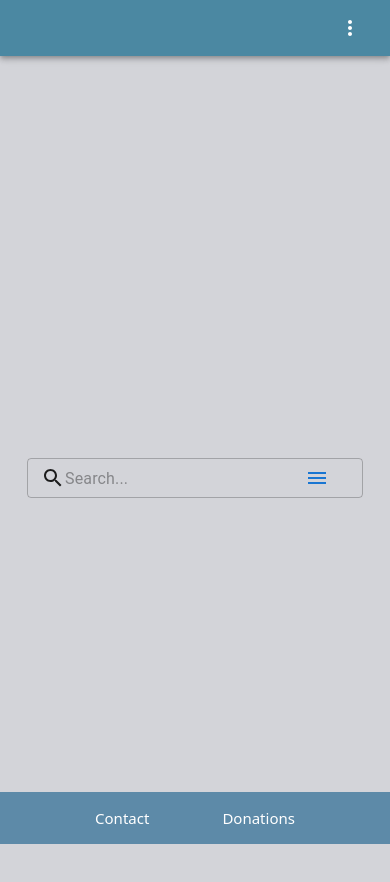
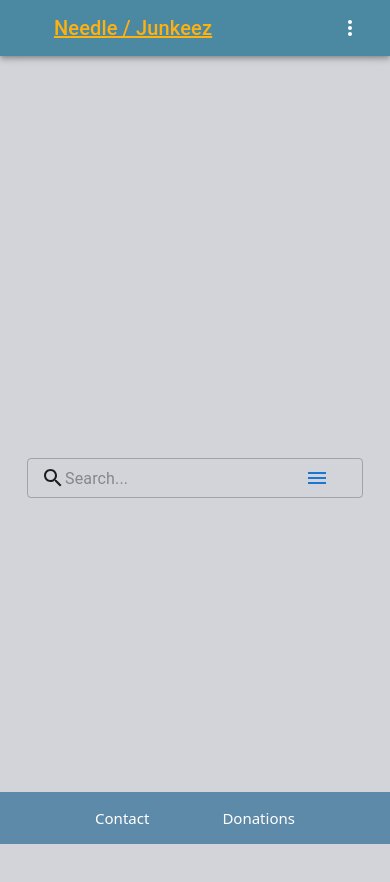
Before and after one commit to jhdk707/NeedleJunkeez, a React app in the folder needlejunkeez/client/: page /#/search/spot in a window 390 px wide. Shown: the top 882 px of the page. Built offline with nearby package versions, Linux system fonts and the light colour scheme.

Commit message:
progress made on fixing navbar for mobile, still need to smooth out drop down menu, and for some reason all of the links work except the home link

```diff
--- a/needlejunkeez/client/src/components/Navigation.js
+++ b/needlejunkeez/client/src/components/Navigation.js
@@ -1,5 +1,4 @@
 import * as React from "react";
-// import SearchFunction from "./SearchFunction";
 import { styled, alpha } from "@mui/material/styles";
 import AppBar from "@mui/material/AppBar";
 import Box from "@mui/material/Box";
@@ -10,16 +9,11 @@ import InputBase from "@mui/material/InputBase";
 import Badge from "@mui/material/Badge";
 import MenuItem from "@mui/material/MenuItem";
 import Menu from "@mui/material/Menu";
-// import MenuIcon from "@mui/icons-material/Menu";
-// import SearchIcon from "@mui/icons-material/Search";
 import AccountCircle from "@mui/icons-material/AccountCircle";
-// import MailIcon from "@mui/icons-material/Mail";
 import NotificationsIcon from "@mui/icons-material/Notifications";
 import MoreIcon from "@mui/icons-material/MoreVert";
-// import Button from "@mui/material/Button";
 import { Link } from "react-router-dom";
 import "../App.css";
-// import Splash from "./pages/Splash";
 
 const pages = [
   {
@@ -42,56 +36,10 @@ const pages = [
     page: "Search for Stuff",
     path: "/search/spot",
   },
-  // {
-  //   id: 3,
-  //   page: "Search Discogs",
-  //   path: "/search/disc",
-  // },
 ];
-
-// const Search = styled("div")(({ theme }) => ({
-//   position: "relative",
-//   borderRadius: theme.shape.borderRadius,
-//   backgroundColor: alpha(theme.palette.common.white, 0.15),
-//   "&:hover": {
-//     backgroundColor: alpha(theme.palette.common.white, 0.25),
-//   },
-//   marginRight: theme.spacing(2),
-//   marginLeft: 0,
-//   width: "100%",
-//   [theme.breakpoints.up("sm")]: {
-//     marginLeft: theme.spacing(3),
-//     width: "auto",
-//   },
-// }));
-
-// const SearchIconWrapper = styled("div")(({ theme }) => ({
-//   padding: theme.spacing(0, 2),
-//   height: "100%",
-//   position: "absolute",
-//   pointerEvents: "none",
-//   display: "flex",
-//   alignItems: "center",
-//   justifyContent: "center",
-// }));
-
-// const StyledInputBase = styled(InputBase)(({ theme }) => ({
-//   color: "inherit",
-//   "& .MuiInputBase-input": {
-//     padding: theme.spacing(1, 1, 1, 0),
-//     // vertical padding + font size from searchIcon
-//     paddingLeft: `calc(1em + ${theme.spacing(4)})`,
-//     transition: theme.transitions.create("width"),
-//     width: "100%",
-//     [theme.breakpoints.up("md")]: {
-//       width: "20ch",
-//     },
-//   },
-// }));
 
 export default function PrimarySearchAppBar() {
   const [anchorEl, setAnchorEl] = React.useState(null);
-  // notif icon state variable
   const [notifAnchorEl, setNotifAnchorEl] = React.useState(null);
   const [mobileMoreAnchorEl, setMobileMoreAnchorEl] = React.useState(null);
 
@@ -102,9 +50,8 @@ export default function PrimarySearchAppBar() {
   const handleProfileMenuOpen = (event) => {
     setAnchorEl(event.currentTarget);
   };
-  // trying to add notification pop up menu
+
   const handleAlertMenuOpen = (event) => {
-    console.log("target", event.currentTarget.value);
     setNotifAnchorEl(event.currentTarget);
   };
 
@@ -123,11 +70,6 @@ export default function PrimarySearchAppBar() {
   const handleMobileMenuOpen = (event) => {
     setMobileMoreAnchorEl(event.currentTarget);
   };
-  // const handleCloseNavMenu = () => {
-  //   setAnchorElNav(null);
-  // };
-
-  // PROFILE MENU
 
   const menuId = "primary-search-account-menu";
   const renderMenu = (
@@ -154,8 +96,6 @@ export default function PrimarySearchAppBar() {
       </Link>
     </Menu>
   );
-
-  // NOTIFICATIONS MENU
 
   const notificationMenuId = "primary-search-account-notification-menu";
   const renderNotificationsMenu = (
@@ -200,14 +140,6 @@ export default function PrimarySearchAppBar() {
       open={isMobileMenuOpen}
       onClose={handleMobileMenuClose}
     >
-      {/* <MenuItem>
-        <IconButton size="large" aria-label="show 4 new mails" color="inherit">
-          <Badge badgeContent={4} color="error">
-            <MailIcon className='mailIcon'/>
-          </Badge>
-        </IconButton>
-        <p>Messages</p>
-      </MenuItem> */}
       <MenuItem>
         <IconButton
           size="large"
@@ -232,6 +164,13 @@ export default function PrimarySearchAppBar() {
         </IconButton>
         <p>Profile</p>
       </MenuItem>
+      {pages.map((page) => (
+        <MenuItem key={page.id} onClick={handleMobileMenuClose}>
+          <Link to={page.path} style={{ color: "inherit", textDecoration: "none" }}>
+            {page.page}
+          </Link>
+        </MenuItem>
+      ))}
     </Menu>
   );
 
@@ -239,15 +178,13 @@ export default function PrimarySearchAppBar() {
     <Box sx={{ flexGrow: 1 }}>
       <AppBar position="static" sx={{ backgroundColor: "#4b88a2ff" }}>
         <Toolbar>
-          {/* <IconButton
-            size="large"
-            edge="start"
-            color="inherit"
-            aria-label="open drawer"
-            sx={{ mr: 2 }}
-          >
-            <MenuIcon />
-          </IconButton> */}
+          <Box sx={{ flexGrow: 1, display: { xs: "flex", sm: "none" } }}>
+            <Link to="/" id="splashNeedle" style={{ textAlign: "center", width: "100%" }}>
+              <Typography variant="h6" noWrap>
+                Needle / Junkeez
+              </Typography>
+            </Link>
+          </Box>
           <Box sx={{ flexGrow: 1, display: { xs: "none", md: "flex" } }}>
             <Link to="/" id="splashNeedle">
               <Typography
@@ -260,32 +197,11 @@ export default function PrimarySearchAppBar() {
               </Typography>
             </Link>
           </Box>
-          {/* start of link to pages code */}
-          {/* <Typography
-            variant="h5"
-            noWrap
-            component="a"
-            href=""
-            sx={{
-              mr: 2,
-              display: { xs: "flex", md: "none" },
-              flexGrow: 1,
-              fontFamily: "monospace",
-              fontWeight: 700,
-              letterSpacing: ".3rem",
-              color: "inherit",
-              textDecoration: "none",
-            }}
-          >
-
-          </Typography> */}
-
           <Box sx={{ flexGrow: 1, display: { xs: "none", md: "flex" } }}>
             {pages.map((page) => (
               <Link
                 to={page.path}
                 key={page.id}
-                // onClick={handleCloseNavMenu}
                 style={{
                   color: "white",
                   display: "block",
@@ -299,19 +215,8 @@ export default function PrimarySearchAppBar() {
               </Link>
             ))}
           </Box>
-          {/* end of added buttons code */}
-          {/* <SearchFunction /> */}
-
           <Box sx={{ flexGrow: 1 }} />
           <Box sx={{ display: { xs: "none", md: "flex" } }}>
-            {/* <IconButton size="large" aria-label="show 4 new mails" color="inherit">
-              <Badge badgeContent={456} color="error">
-                <MailIcon />
-              </Badge>
-            </IconButton> */}
-
-            {/*  NOTIFICATION ICON*/}
-
             <IconButton
               size="large"
               aria-label="show 20 new notifications"
@@ -323,9 +228,6 @@ export default function PrimarySearchAppBar() {
                 <NotificationsIcon />
               </Badge>
             </IconButton>
-
-            {/*  PROFILE ICON*/}
-
             <IconButton
               size="large"
               edge="end"
```
